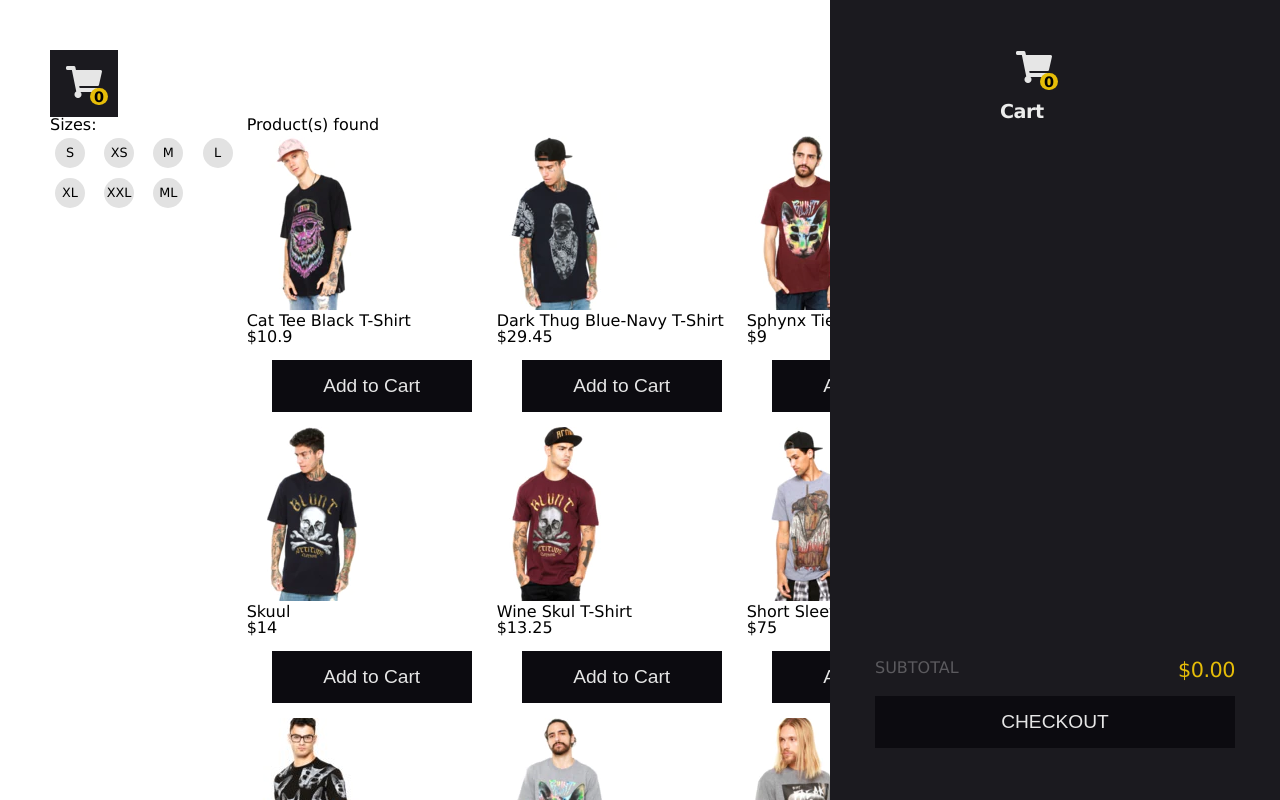
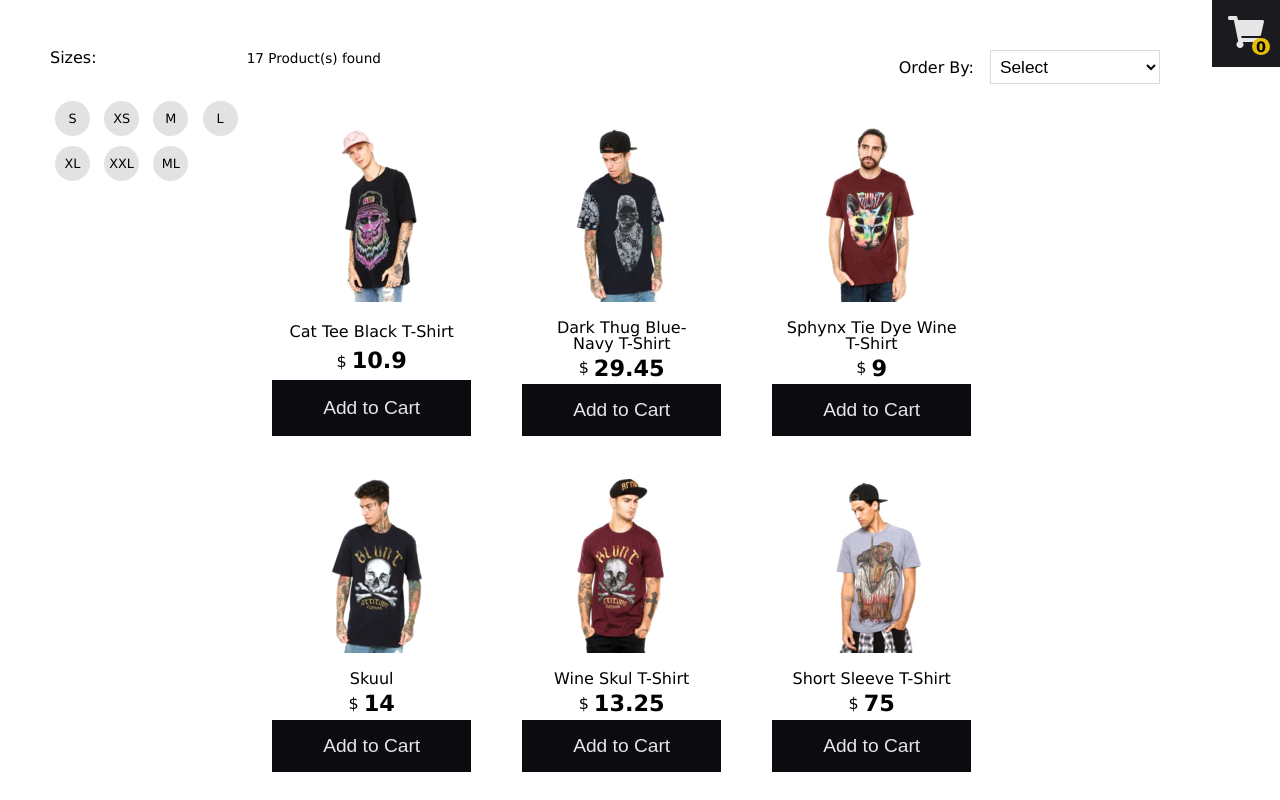
Before and after one commit to harshaanNihal/react-shopping-kart, a React (Create React App) app: page / in a window 1280 px wide. Shown: the top 800 px of the page. Built offline with nearby package versions, Linux system fonts and the light colour scheme.

Commit message:
Fix Toggle cart

```diff
--- a/src/App.css
+++ b/src/App.css
@@ -1,5 +1,6 @@
 :root {
 	font-size: 16px;
+	position: relative;
 }
 html, body, div, span, applet, object, iframe,
 h1, h2, h3, h4, h5, h6, p, blockquote, pre,
@@ -27,7 +28,6 @@ footer, header, hgroup, menu, nav, section {
 	display: block;
 }
 body {
-	position: relative;
 	line-height: 1;
 	font-family: 'Verdana', 'Raleway', sans-serif;
 	margin: 50px;
@@ -67,9 +67,52 @@ table {
 .sort-container {
 	display: flex;
 	justify-content: space-between;
+	margin-bottom: 25px;
 }
 
 .product-grid {
 	display: grid;
 	grid-template-columns: repeat(auto-fill, 250px);
 }
+
+.addToCartBtn {
+  background-color: #0c0b10;
+  transition: background-color 0.2s ease-in-out;
+}
+
+.addToCartBtn:hover {
+  background-color: #e6bd08;
+}
+
+.products-found span {
+	font-size: 0.85rem;
+}
+
+.select-options{
+	margin-right: 70px;
+	margin-left: 1rem;
+	padding: 5px;
+	background-color: white;
+	border: 0.5px solid rgb(219, 219, 219);
+	font-size: 1.08rem;
+}
+
+.select-options:focus {
+	outline: none;
+}
+
+.cart-open-container {
+	transform: translateX(0%);
+	transition: transform 0.3s ease-in-out;
+}
+
+.cart-close-container {
+	transform: translateX(115%);
+	transition: transform 0.3s ease-in-out;
+}
+
+.fixed {
+	position: fixed;
+	top: 0;
+	right: 0;
+}
--- a/src/App.js
+++ b/src/App.js
@@ -16,6 +16,7 @@ class App extends Component {
       cart: [],
       filtered: [],
       sortOption: "select",
+      displayCart: false,
     }
   }
 
@@ -56,7 +57,7 @@ class App extends Component {
     const cartCopy = [...cart];
     let flag=true;
     for(var obj of cartCopy) {
-      if(obj.item.id == i.id){
+      if(obj.item.id === i.id){
         obj.quantity++; flag= false;
       }
     }
@@ -123,20 +124,28 @@ class App extends Component {
     });
   }
 
+  handleCartDisplay = (displayCart) => {
+    this.setState({
+      displayCart
+    })
+  }
+
 
   render() {
-    const { displayData, filtered, cart} = this.state;
+    const { displayData, filtered, cart, displayCart} = this.state;
 
     return (
       <div>
-        <Cart classname="cart-notification" cartSelected={cart}/>
-        <CartList cartSelected={cart} handleDelete={this.handleDelete}/>
+        <Cart cartSelected={cart} handleCartDisplay={this.handleCartDisplay}/>
+        <div className={displayCart ? "cart-open-container fixed" : "cart-close-container fixed"}>
+          <CartList cartSelected={cart} handleDelete={this.handleDelete} handleCartDisplay={this.handleCartDisplay}/>
+        </div>
         <main className="cart-container">
           <div className="size-container">
             <Sizes click={this.handleFilter} selectedSizes={filtered} data={data}/>
           </div>
           <div className="product-container">
-            <Sort change={this.handleSort}/>
+            <Sort change={this.handleSort} displayData={displayData}/>
             <div className="product-grid">
               { displayData && displayData.map((item, index, arr) =>
               <Product key={index} product={item} click={this.handleCartClick} length={arr.length} />)}
--- a/src/Cart.css
+++ b/src/Cart.css
@@ -1,5 +1,5 @@
 .cart-icon {
-  position: relative;
+  position: fixed;
   top: 0;
   right: 0;
   font-family: Verdana, Geneva, Tahoma, sans-serif;
@@ -25,3 +25,11 @@
   font-weight: 600;
   font-size: 0.9rem;
 }
+
+.cart-notification {
+	position: absolute;
+	top: 0;
+  right: 0;
+  cursor: pointer;
+
+}
--- a/src/Cart.js
+++ b/src/Cart.js
@@ -1,7 +1,10 @@
-import React, { Component } from 'react';
-import './Cart.css';
+import React, { Component } from 'react';import './Cart.css';
 
 class Cart extends Component {
+  constructor() {
+    super();
+    this.toggle = true;
+  }
   totalItemQuantity = (cartItem = this.props.cartSelected)  => {
     let itemQty = 0;
 
@@ -9,12 +12,19 @@ class Cart extends Component {
     return itemQty;
   }
 
+  handleCartOnClick = () => {
+    this.props.handleCartDisplay(true);
+  }
+
   render() {
-    const {cartSelected} = this.props;
+    const { handleCartDisplay } = this.props;
+    // console.log(typeof());
     return (
-      <div className="cart-icon">
-        <i className="fas fa-shopping-cart"></i>
-        <div className="circle-notification"><span>{this.totalItemQuantity()}</span></div>
+      <div className="cart-notification" onClick={handleCartDisplay !== undefined ? this.handleCartOnClick : null}>
+        <div className="cart-icon">
+          <i className="fas fa-shopping-cart"></i>
+          <div className="circle-notification"><span>{this.totalItemQuantity()}</span></div>
+        </div>
       </div>
     );
   }
--- a/src/CartList.css
+++ b/src/CartList.css
@@ -1,10 +1,29 @@
 .cart-container-box {
-  position: fixed;
-  top: 0;
-	right: 0;
   width: 450px;
 	height: 100vh;
+  background-color: #1B1A1F;
+  /* transform: translateX(110%); */
+}
+
+/* .cart-container-box::before {
+
+} */
+
+.float-box-right {
+  position: absolute;
+  z-index: 4;
+  height: 50px;
+  width: 50px;
+  padding: 15px;
+  padding-bottom: 25px;
+  left: -10%;
+  font-size: 1.2rem;
+  font-weight: 700;
 	background-color: #1B1A1F;
+  color: #e6e6e6;
+  cursor: pointer;
+  z-index: 3;
+  cursor: pointer;
 }
 
 .cart-head {
@@ -13,8 +32,8 @@
   margin: 0 auto;
 }
 
-.cart-foot {
-  /* height: 200px; */
+.cart-subtotal {
+  /* padding: 20px; */
 }
 
 .cart-text {
@@ -26,18 +45,20 @@
 
 .header {
   overflow: auto;
-  height: 80%;
+  height: 75%;
 }
 
 .footer {
   margin: 20px 0;
   width: 100%;
+  box-shadow: 0 -15px 7px -2px rgba(0, 0, 0, 0.15);
 }
 
 .cart-subtotal{
   display: flex;
   width: 80%;
   margin: 0 auto;
+  padding: 20px 0;
   justify-content: space-between;
   align-content: center;
 }
@@ -54,9 +75,16 @@
   text-align: center;
   padding: 15px;
   border: none;
-  margin: 15px auto;
+  margin: 23px auto;
+  margin-top: 0;
   color: #e6e6e6;
   font-size: 1.2rem;
+  transition: background-color 0.3s ease-in-out;
+}
+
+.checkout-btn:hover {
+  background-color: black;
+  cursor: pointer;
 }
 
 .checkout-total {
@@ -64,3 +92,12 @@
   font-size: 1.3rem;
   letter-spacing: -0.5px;
 }
+
+.message {
+  color: #e6e6e6;
+}
+
+/* .toggle-container {
+  transform: translateX(100%);
+  transition: transform 0.5s ease-in-out;
+} */
--- a/src/CartList.js
+++ b/src/CartList.js
@@ -7,8 +7,13 @@ class CartList extends Component {
   constructor(props) {
     super(props);
     this.state = {
-      totalPrice: 0
+      totalPrice: 0,
+      close: true,
     }
+  }
+
+  OnClickCloseCart = () => {
+    this.props.handleCartDisplay(false);
   }
 
   calculateTotal = () => {
@@ -20,19 +25,24 @@ class CartList extends Component {
     return total;
   }
 
-
   render() {
-    const {cartSelected} = (this.props);
+    const { cartSelected } = (this.props);
 
     return (
       <div className="cart-container-box">
+        <div className="float-box-right" onClick={this.OnClickCloseCart}>
+          <label>
+            X
+          </label>
+        </div>
+        {/* <div className="float-box-right" onClick={(e) => this.handleCross(e)}>X</div> */}
           <div className="header">
             <div className="cart-head">
               <Cart cartSelected={cartSelected}/> <span className="cart-text">Cart</span>
             </div>
             <div className="cart-body">
-          {cartSelected.map( (item) => {
-            return <CheckoutProduct key={item.item.id} cartItem={item.item} itemQuantity={item.quantity} handleDelete={this.props.handleDelete}/>})}
+            {cartSelected ? cartSelected.map( (item) => {
+              return <CheckoutProduct key={item.item.id} cartItem={item.item} itemQuantity={item.quantity} handleDelete={this.props.handleDelete}/>}) : <p className="message">Add Some Products in the cart <div>:)</div></p>}
             </div>
           </div>
           <div className="footer">
--- a/src/CheckoutProduct.css
+++ b/src/CheckoutProduct.css
@@ -2,10 +2,11 @@
   position: relative;
   display: flex;
   justify-content: space-between;
-  border-top: 2px solid rgba(0, 0, 0, 0.2);
+  /* border-top: 2px solid rgba(0, 0, 0, 0.2); */
+  padding: 12px 0;
 }
 
-/* .cart-item-container::before {
+.cart-item-container::before {
   content: "";
   position: absolute;
   left: 10px;
@@ -13,7 +14,7 @@
   height: 1px;
   width: 95%;
   border-bottom: 2px solid rgba(0, 0, 0, 0.2);
-} */
+}
 
 
 .item-info > * {
@@ -75,11 +76,15 @@
 
 .float-right {
   position: absolute;
-  right: 12px;
-  top: 7px;
+  right: 15px;
+  top: 18px;
 }
 
 .float-right:hover {
   color: #e6e6e6;
   cursor: pointer;
 }
+
+.float-right:hover ~ .cart-item-info {
+  background-color: rgba(0, 0, 0, 0.2);
+}
--- a/src/Product.css
+++ b/src/Product.css
@@ -1,3 +1,44 @@
+.product-card button {
+  background-color: #0c0b10;
+  transition: background-color 0.2s ease-in-out;
+}
+
+.product-card:hover button{
+  background-color: #e6bd08;
+}
+
+.product-card {
+  text-align: center;
+  display: grid;
+  justify-items: center;
+  border: 0.5px solid transparent;
+
+}
+.product-card:hover {
+  border: 0.5px solid #ccc;
+  cursor: pointer;
+}
+
+.product-card img {
+  margin: 18px 0;
+}
+
 .price-tag {
   display: flex;
+  width: auto;
+  text-align: center;
+  margin: 5px 0 ;
 }
+.product-title {
+  max-width: 170px;
+  text-align: center;
+}
+
+.price-tag span {
+  align-self: center;
+}
+.price-tag p {
+  font-size: 1.4rem;
+  font-weight: 700;
+  margin-left: 5px;
+}
--- a/src/Product.js
+++ b/src/Product.js
@@ -1,4 +1,5 @@
 import React, { Component } from 'react';
+import './App.css'
 import './Product.css'
 
 class Product extends Component {
@@ -8,7 +9,7 @@ class Product extends Component {
     return(
       <div className="product-card">
         <img src={require(`../products/${sku}_2.jpg`)} alt={title}/>
-        <h3>{title}</h3>
+        <h3 className="product-title">{title}</h3>
         <div className="price-tag">
           <span>{currencyFormat}</span>
           <p>{price}</p>
--- a/src/Sizes.css
+++ b/src/Sizes.css
@@ -1,19 +1,24 @@
 .size-array {
   display: grid;
   grid-template-columns: repeat(4, 1fr);
+  margin: 30px 0;
 }
 
 .size-btn {
   position: relative;
   margin: 5px;
   background-color: rgb(226, 226, 226);
-	height: 30px;
-	width: 30px;
+	height: 35px;
+	width: 35px;
   border-radius: 50%;
 	text-align: center;
 	padding: 4px;
   font-size: 0.8rem;
   cursor: pointer;
+}
+
+.size-btn:hover {
+  border: 1px solid #0c0b10;
 }
 
 .size-btn p {
@@ -24,6 +29,6 @@
 }
 
 .XS, .S, .M , .ML, .L, .XL, .XXL {
-  background-color: rgb(107, 107, 107);
+  background-color: #0c0b10;
   color: white;
 }
--- a/src/Sort.js
+++ b/src/Sort.js
@@ -3,10 +3,11 @@ import './App.css';
 
 class Sort extends Component {
   render() {
+    const {displayData} = this.props;
     return (
       <div className="sort-container">
         <small className="products-found">
-          <span>{} Product(s) found</span>
+          <span>{displayData.length} Product(s) found</span>
         </small>
         <div className="select-sort">
           Order By:
```
Lines whose indentation alone changed are shown as unchanged.
